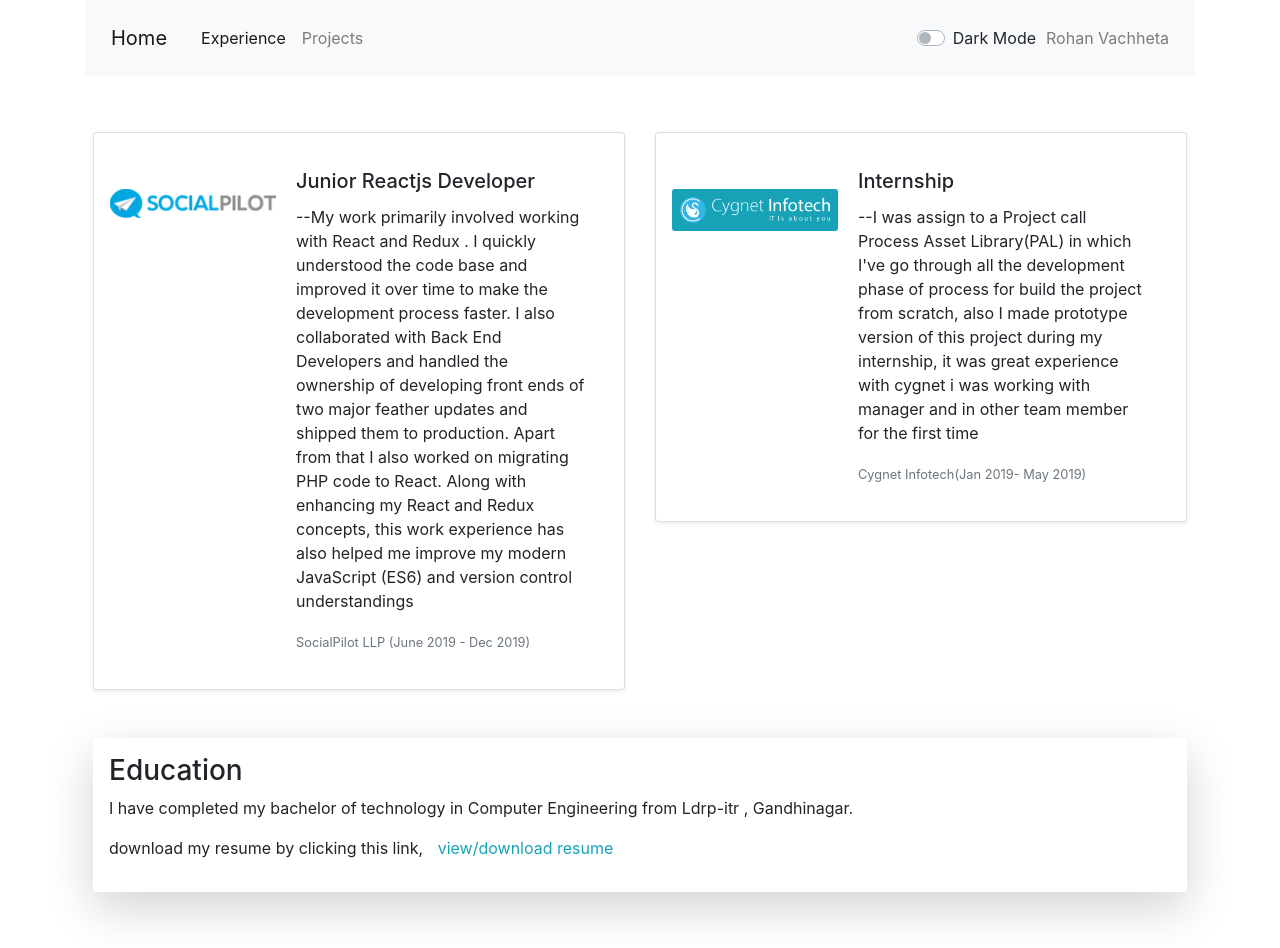
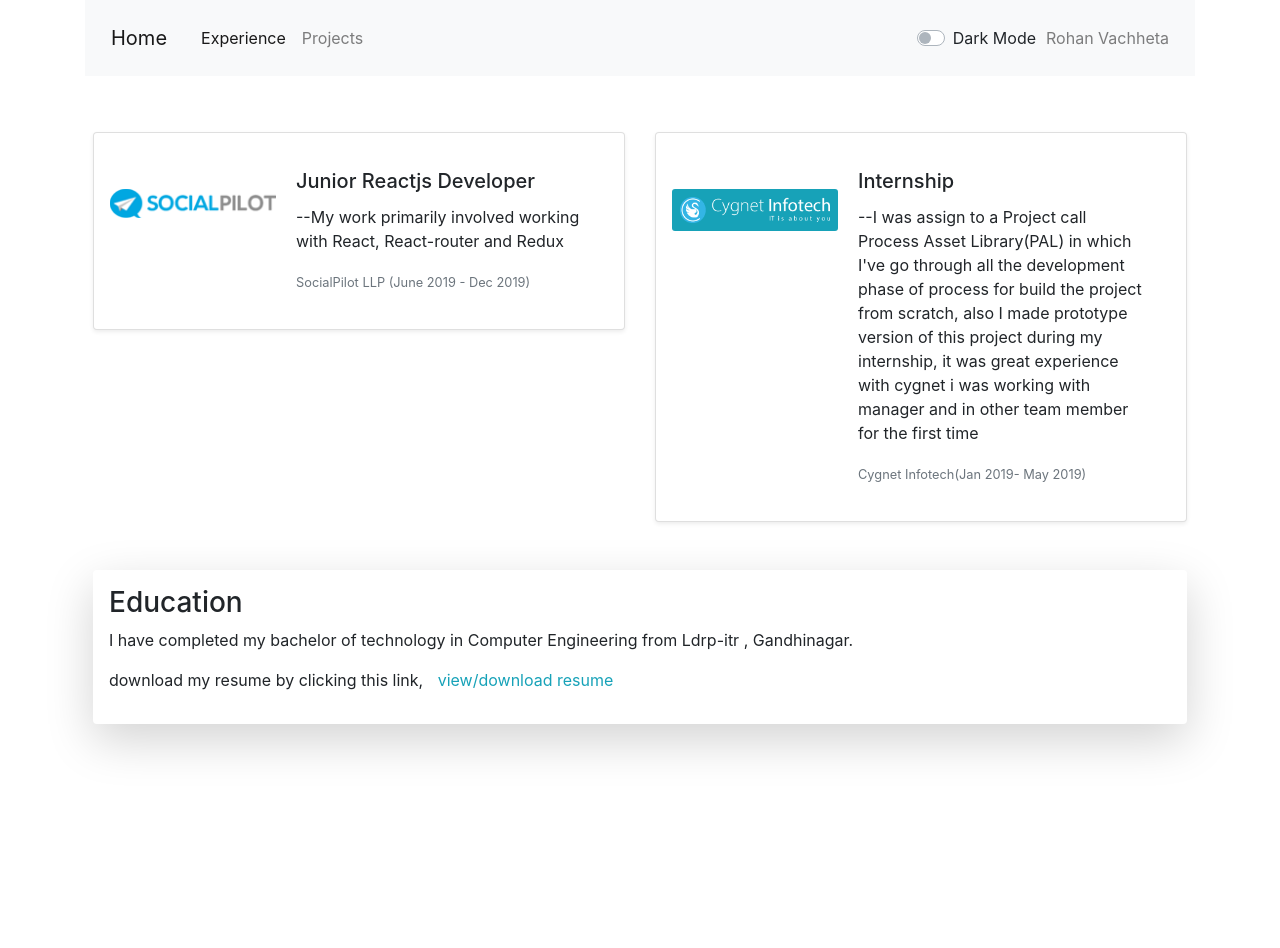
Before and after one commit to rohanvachheta/portfulio, a React (Create React App) app: page /exp in a window 1280 px wide. After the commit the page ends 800 px from the top, so only its background shows below. Built offline with nearby package versions, Linux system fonts and the light colour scheme.

Commit message:
change text

```diff
--- a/src/components/Exp/Experience.js
+++ b/src/components/Exp/Experience.js
@@ -10,13 +10,7 @@ function Experience() {
     <div className="row p-2  animated fadeIn ">
       <CardComponent
         title="Junior Reactjs Developer"
-        description="--My work primarily involved working with React and Redux . I quickly understood
-        the code base and improved it over time to make the development process faster. I
-        also collaborated with Back End Developers and handled the ownership of
-        developing front ends of two major feather updates and shipped them to
-        production. Apart from that I also worked on migrating PHP code to React. Along
-        with enhancing my React and Redux concepts, this work experience has also helped
-        me improve my modern JavaScript (ES6) and version control understandings"
+        description="--My work primarily involved working with React, React-router and Redux"
         time="SocialPilot LLP (June 2019 - Dec 2019)"
         image={socialpilotLogo}
         link='https://www.socialpilot.co/'
```
